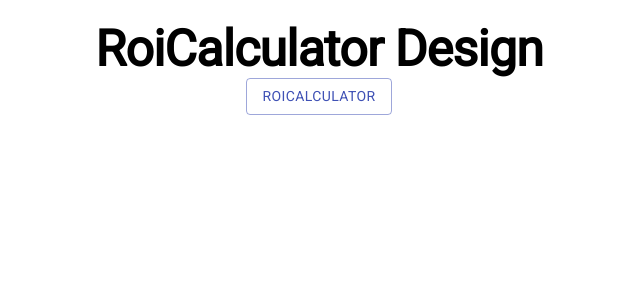
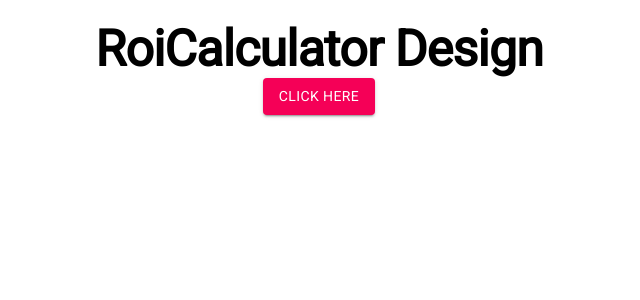
Before and after one commit to Mukeshkushawaha/RoiCalculator, a React (Create React App) app: page / in a window 1280 px wide. Shown: the top 300 px of the page, without its empty margins (321-961 px from the left). Built offline with nearby package versions, Linux system fonts and the light colour scheme; a web font is replaced by a local one.

Commit message:
finally creat app

```diff
--- a/src/Components/RoiCalculator.js
+++ b/src/Components/RoiCalculator.js
@@ -151,8 +151,8 @@ export default function RoiCalculator() {
         <Typography variant="h1">RoiCalculator Design </Typography>
       </Box>
       <Box className={classes.mainbtn}>
-        <Button variant="outlined" color="primary" onClick={handleClickOpen}>
-          RoiCalculator
+        <Button variant="contained" color="secondary" onClick={handleClickOpen}>
+          Click Here
         </Button>
       </Box>
       <Dialog
@@ -169,7 +169,11 @@ export default function RoiCalculator() {
           >
             <Box className={classes.displayflex}>
               <Box>
-                <Typography>Roi Calculator</Typography>
+                <Typography
+                  style={{ color: "#000", fontWeight: "600", fontSize: "20px" }}
+                >
+                  Roi Calculator
+                </Typography>
               </Box>
               <Box>
                 <ClearIcon onClick={handleClose} />
```
